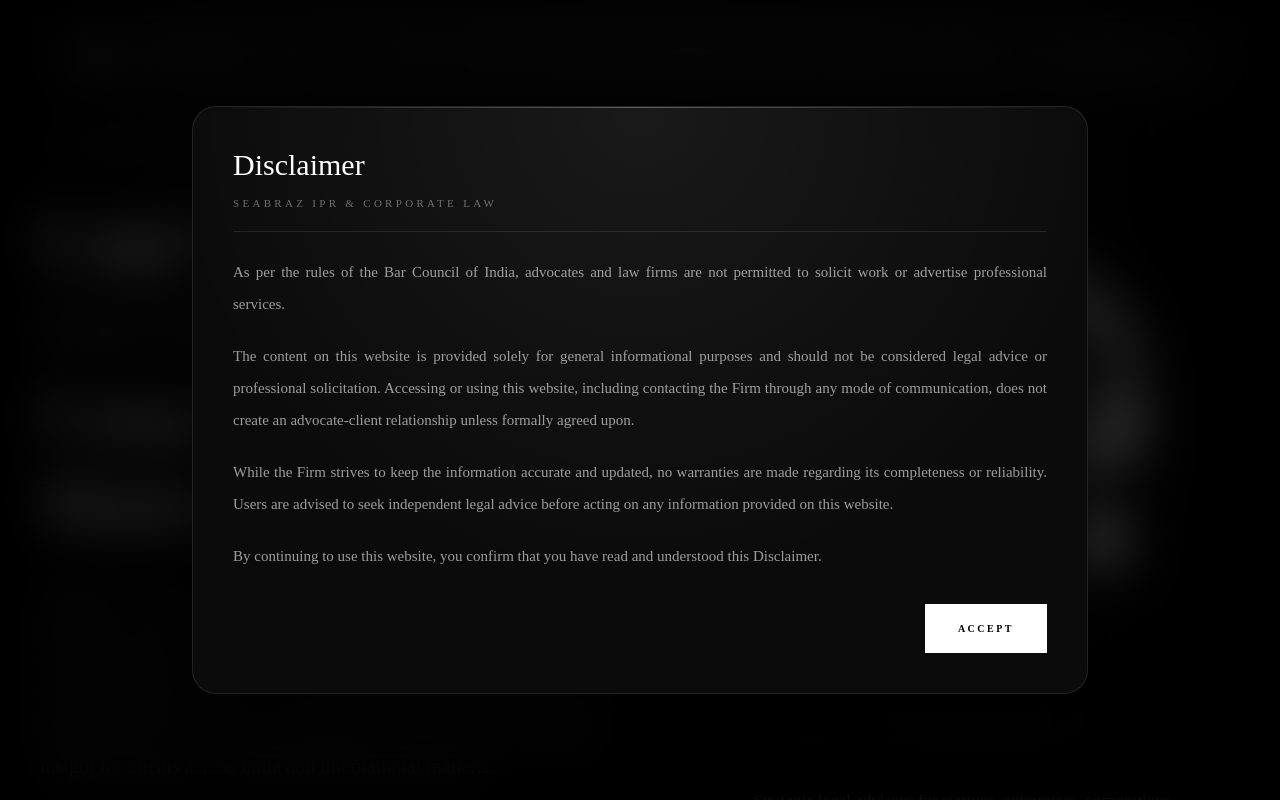
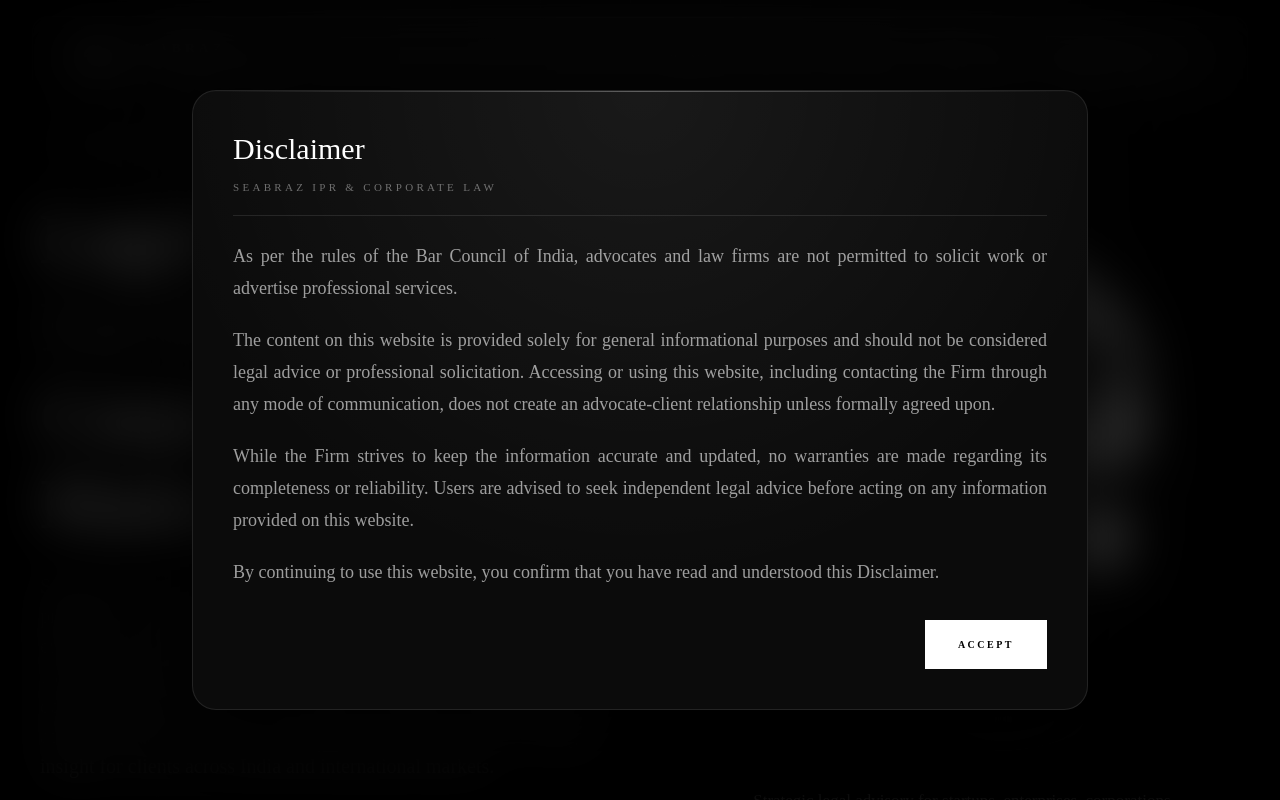
Before and after one commit to Bvicky1106/Seabraz, a Next.js app: page / in a window 1280 px wide. Shown: the top 800 px of the page. Built offline with nearby package versions, Linux system fonts and the light colour scheme.

Commit message:
added the pop up design

```diff
--- a/app/components/CookiePopup.tsx
+++ b/app/components/CookiePopup.tsx
@@ -133,10 +133,11 @@
                   sm:leading-8
 
                   text-center sm:text-left
+                  lg:text-[18px]
 
                 "
               >
-                <p className="text-justify">
+                <p className="text-justify ">
                   As per the rules of the Bar Council of India, advocates and
                   law firms are not permitted to solicit work or advertise
                   professional services.
```
Also changed, not shown: 1 other file (tests, documents, lock files or other folders).
